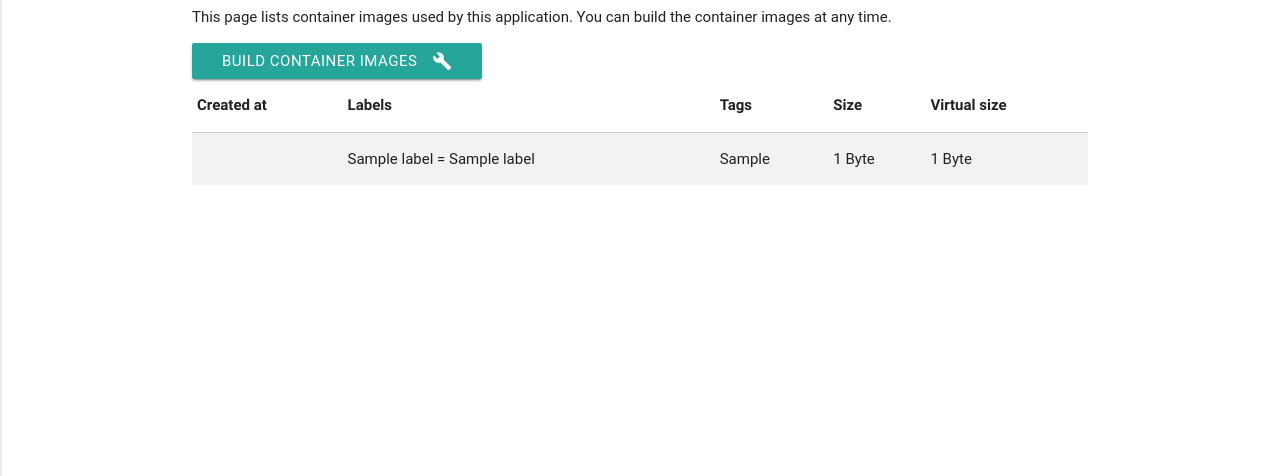
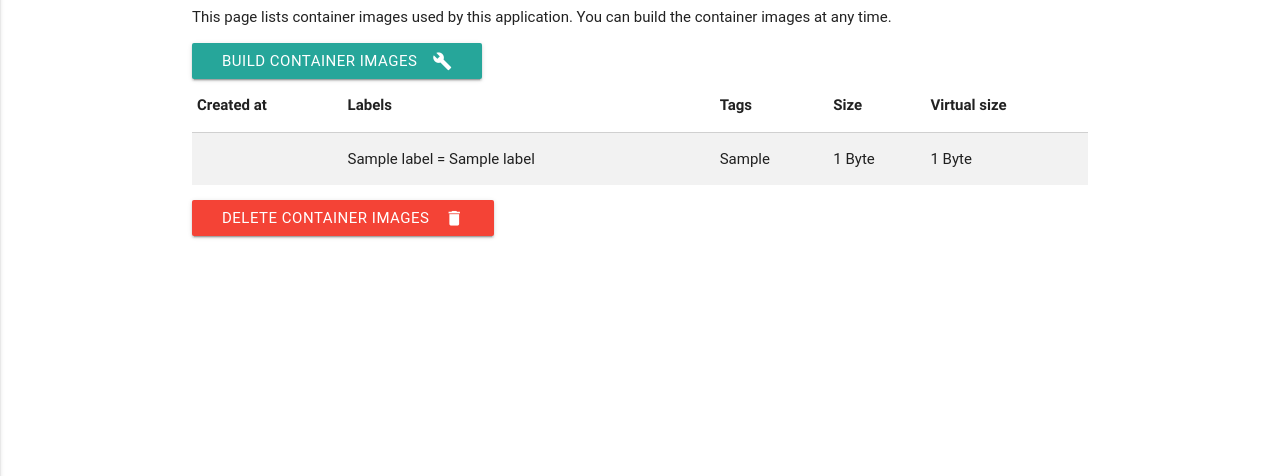
Before and after one commit to rjw57/bigjobbies, a Flask app: template bigjobbies/templates/images.html in a window 1280 px wide. Shown: the part 184-660 px from the top of the page. Run offline with Flask 2, Linux system fonts and the light colour scheme; the template is opened without the code that fills it: most values are stand-ins (such as "Sample title", 1, 10 or a date in 2020); some libraries are stand-ins or nearby versions; some web fonts are replaced.

Commit message:
add option to delete container images

```diff
--- a/bigjobbies/engine.py
+++ b/bigjobbies/engine.py
@@ -56,6 +56,11 @@ def docker_images():
     return [im for im in cli.images()
             if tag in im.get('RepoTags', [])]
 
+def delete_images():
+    cli = docker.Client()
+    for im_id in [im['Id'] for im in docker_images()]:
+        cli.remove_image(im_id, noprune=False, force=True)
+
 def missing_images():
     """Return a sequence of image tags which are missing. (I.e. they have not
     yet been built.)
--- a/bigjobbies/templates/images.html
+++ b/bigjobbies/templates/images.html
@@ -47,8 +47,40 @@ container images at any time.</p>
     {% endfor %}
     </tbody>
 </table>
+
+<p>
+  <a class="waves-effect waves-light red btn" href="#delete-modal">
+    <i class="material-icons right">delete</i>
+    Delete container images
+  </a>
+</p>
+
+<div id="delete-modal" class="modal">
+  <div class="modal-content">
+    <h4>Delete all container images</h1>
+
+    <p>This will <strong>delete</strong> all the containers associated with
+    {{ config.SITE_NAME }}. Are you sure?
+    </p>
+  </div>
+  <form action="{{ url_for('delete_images') }}" method="POST">
+  <div class="modal-footer">
+    <button type="submit" class=" modal-action modal-close waves-effect
+      waves-red btn-flat">
+      Yeah! I know what I'm doing
+    </button>
+    <a href="#!" class=" modal-action modal-close waves-effect waves-green btn-flat">
+      Actually, I didn't mean that at all
+    </a>
+  </div>
+  </form>
+</div>
 {% else %}
 <p>There are no {{ config.SITE_NAME }} Docker images on the machine.</p>
 {% endif %}
 
 {% endblock %}
+
+{% block script %}
+<script>$(document).ready(function() { $('.modal').modal(); });</script>
+{% endblock %}
```
Also changed, not shown: bigjobbies/view.py (+8 -0 lines).
